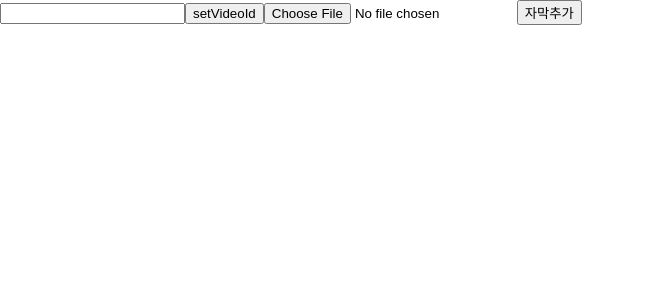
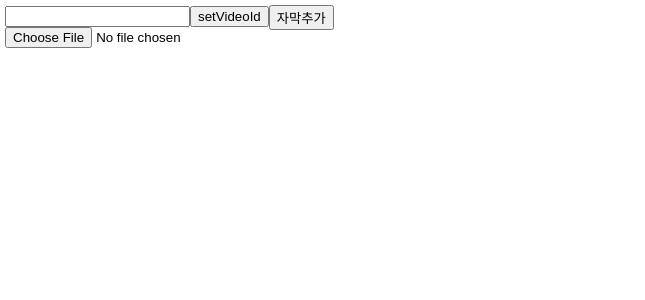
Before and after one commit to kwonminki/subtitle_csv, a React (Create React App) app: page / in a window 1280 px wide. Shown: the top 300 px of the page, without its empty margins (0-645 px from the left). Built offline with nearby package versions, Linux system fonts and the light colour scheme.

Commit message:
종료시간 수정 버그 개선

```diff
--- a/src/components/Subtitle.tsx
+++ b/src/components/Subtitle.tsx
@@ -128,7 +128,7 @@ const Subtitle = ({ id, content, data, setData, player }: Props) => {
                 content.startTime = value;
                 break;
             case "endTime":
-                content.startTime = value;
+                content.endTime = value;
                 break;
 
         }
--- a/src/components/YoutubePlayer.tsx
+++ b/src/components/YoutubePlayer.tsx
@@ -2,6 +2,7 @@ import React, { useEffect, useRef, useState } from "react";
 import Papa from 'papaparse'
 import Subtitle from "./Subtitle";
 import { Clip } from "../types/types";
+import "../styles/style.css"
 
 const YoutubePlayer: React.FC = () => {
   const playerRef = useRef<HTMLDivElement>(null);
@@ -129,24 +130,29 @@ const YoutubePlayer: React.FC = () => {
   }
 
   return (
-      <div>
+      <div className="PlayerView">
       {/* sample video id : crLbUTFh2oQ */}
+        <div className="YoutubeView">
           <div ref={playerRef} />
 
+          <div>
             <input type="text" value={inputValue} onChange={inputValueHandler} />
             <button onClick={() => {
               setVideoId(inputValue)
             }}>setVideoId</button>
+            {data.length > 0 && <button onClick={exportCSV}>내보내기</button>}
+          </div>
 
-      {data.length > 0 && <button onClick={exportCSV}>내보내기</button>}
           <input type="file" accept=".csv" onChange={fileHandler} />
-
+        </div>
+        <div className="SubtitleView">
           {data.map((item, index) => (
             <>
               <Subtitle key={index} id={index} content={item} data={data} setData={setData} player={player}/>
             </>
           ))}
           <button onClick={addClip}>자막추가</button>
+        </div>
 
       </div>
     );
--- /dev/null
+++ b/src/styles/style.css
@@ -0,0 +1,13 @@
+.PlayerView{
+    display: flex;
+    margin: 5px;
+}
+
+.YoutubeView{
+    display: flex;
+    flex-direction: column;
+}
+
+.SubtitleView{
+
+}
```
Lines whose indentation alone changed are shown as unchanged.
